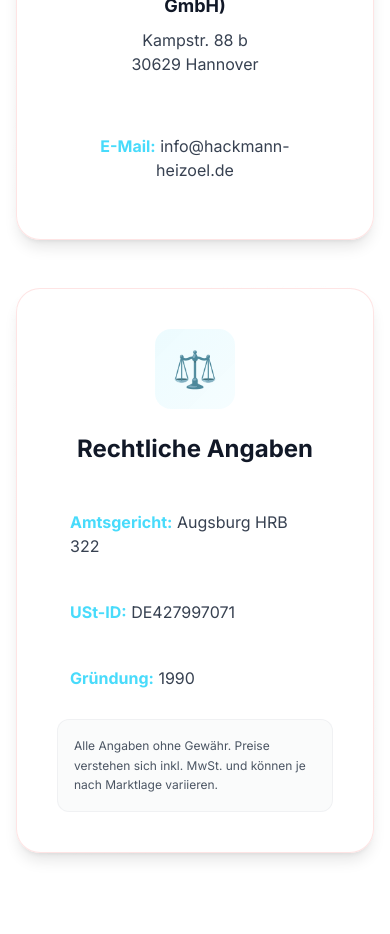
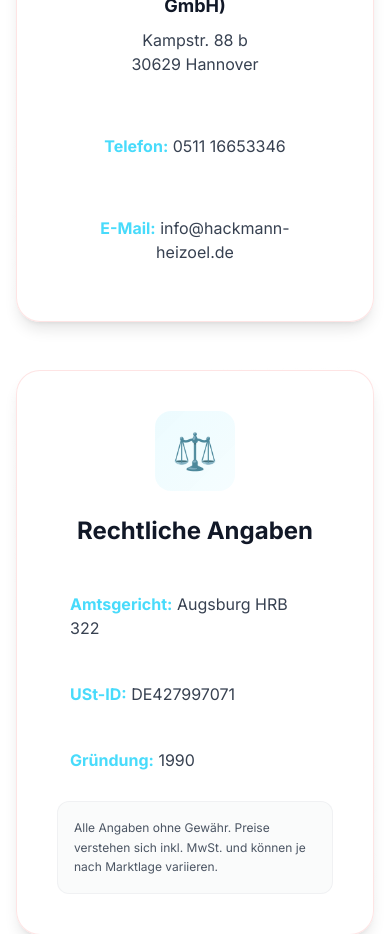
Before and after one commit to dvvvvv411/blueline-heizoel-62881, a React (Vite) app: page /ueber-uns in a window 390 px wide. Shown: the part 5960-6894 px from the top of the page. Built offline with nearby package versions, Linux system fonts and the light colour scheme.

Commit message:
feat: Add phone number to contact pages
Adds the phone number "0511 16653346" to the Impressum and Über Uns pages. Updates companyInfo.ts with the new phone number in display, international, and tel link formats.

```diff
--- a/src/data/companyInfo.ts
+++ b/src/data/companyInfo.ts
@@ -11,9 +11,9 @@ export const companyInfo = {
 
   // Contact Information
   email: "info@hackmann-heizoel.de",
-  phoneDisplay: "",
-  phoneIntl: "",
-  phoneTel: "",
+  phoneDisplay: "0511 16653346",
+  phoneIntl: "+49 511 16653346",
+  phoneTel: "tel:+4951116653346",
 
   // Legal Information
   court: "Amtsgericht Hannover",
--- a/src/pages/Impressum.tsx
+++ b/src/pages/Impressum.tsx
@@ -32,6 +32,7 @@ const Impressum = () => {
               <section>
                 <h2 className="text-2xl font-semibold text-gray-900 mb-4">Kontakt</h2>
                 <div className="space-y-2">
+                  <p><strong>Telefon:</strong> 0511 16653346</p>
                   <p><strong>E-Mail:</strong> info@hackmann-heizoel.de</p>
                 </div>
               </section>
--- a/src/pages/UeberUns.tsx
+++ b/src/pages/UeberUns.tsx
@@ -299,6 +299,12 @@ const UeberUns = () => {
 
                   <div className="p-4 bg-white/60 rounded-xl border border-white/40">
                     <p className="text-gray-700">
+                      <strong className="text-primary">Telefon:</strong> 0511 16653346
+                    </p>
+                  </div>
+
+                  <div className="p-4 bg-white/60 rounded-xl border border-white/40">
+                    <p className="text-gray-700">
                       <strong className="text-primary">E-Mail:</strong> info@hackmann-heizoel.de
                     </p>
                   </div>
```
